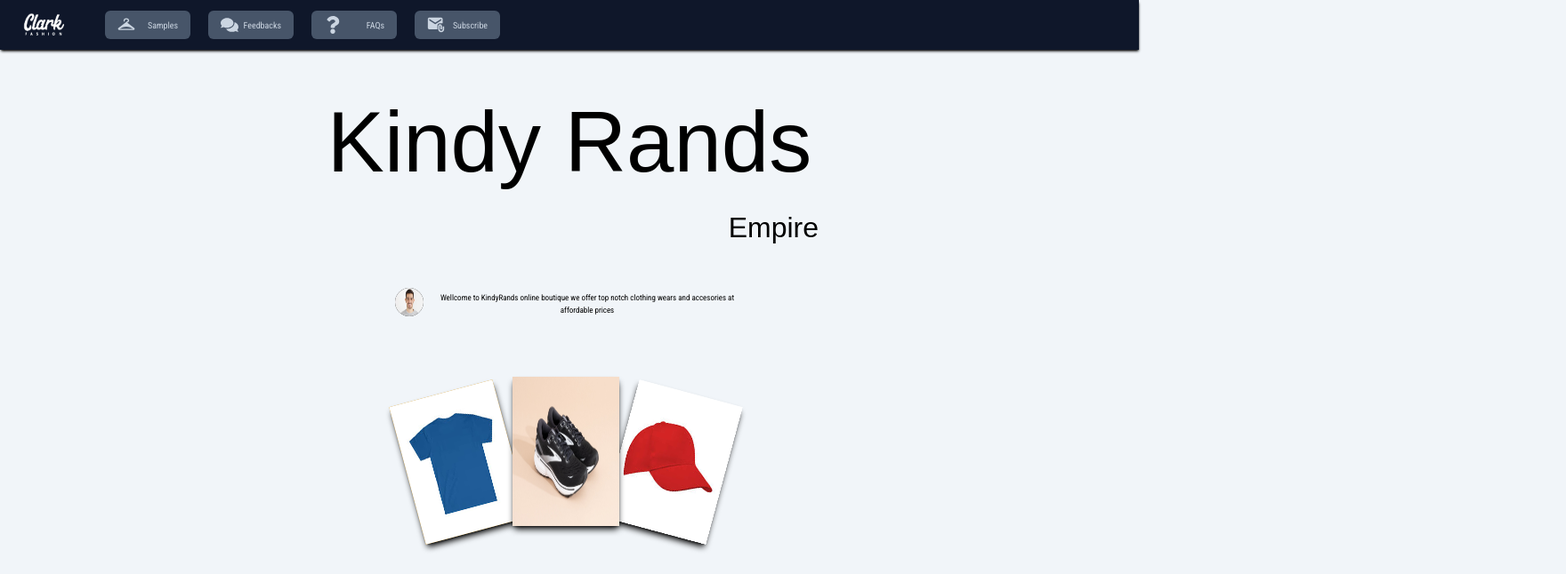
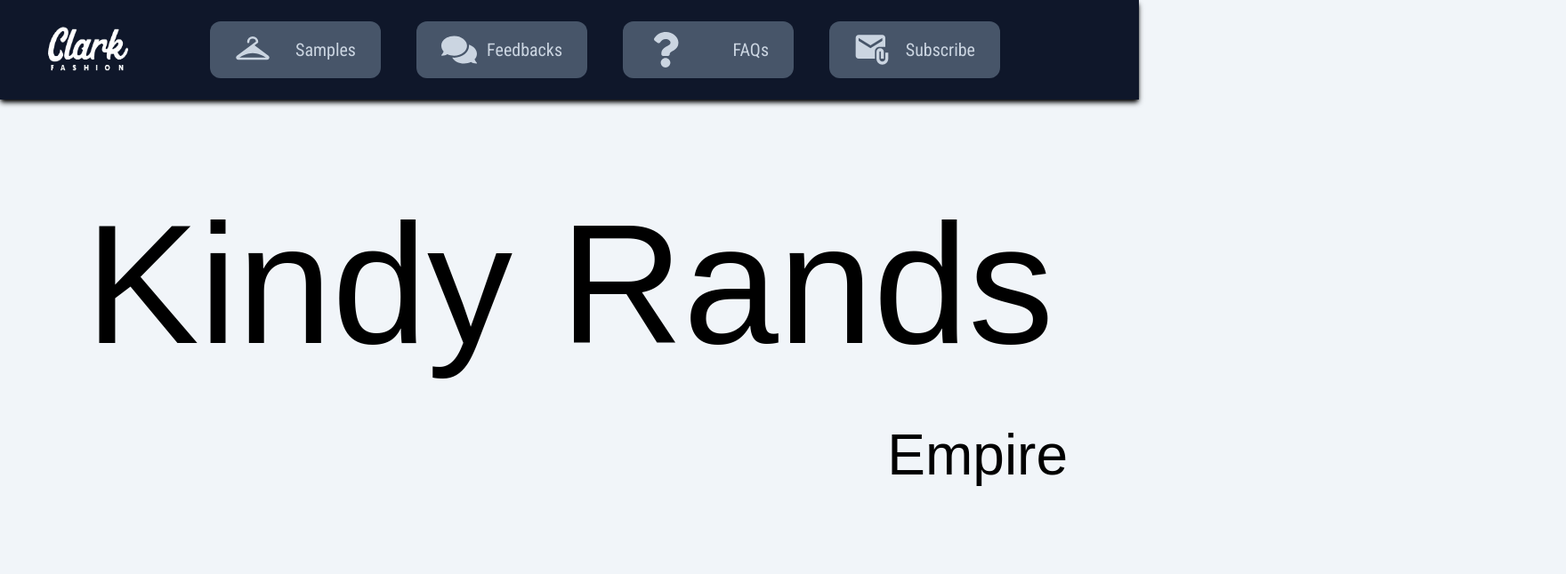
Before and after one commit to djoudad292/fashione, a Next.js app: page / in a window 1280 px wide. Shown: the top 646 px of the page at 89% size, 1760 px wide, since content can reach past the window. Built offline with nearby package versions, Linux system fonts and the light colour scheme; a web font is replaced by a local one.

Commit message:
Update globals.css

```diff
--- a/app/globals.css
+++ b/app/globals.css
@@ -3,6 +3,3 @@
 @tailwind utilities;
 
 /* In your globals.css or another stylesheet */
-body {
-    zoom: 50%;
-  }
```
